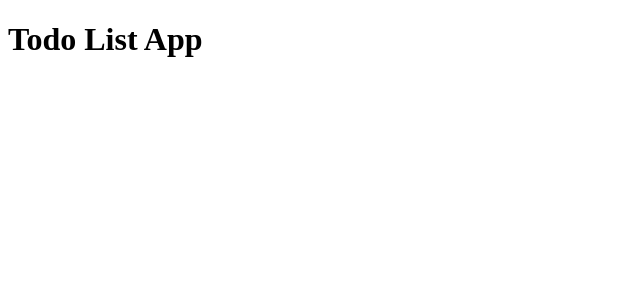
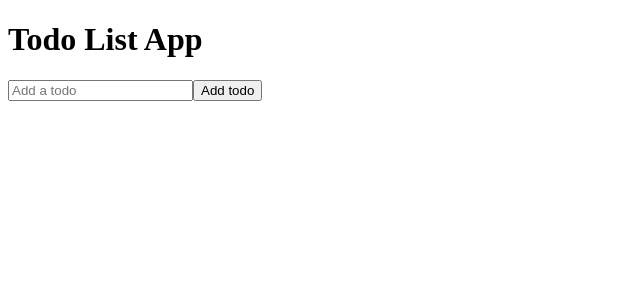
Before and after one commit to Pirci/to-do-list-react, a React (Create React App) app: page / in a window 1280 px wide. Shown: the top 300 px of the page, without its empty margins (0-640 px from the left). Built offline with nearby package versions, Linux system fonts and the light colour scheme.

Commit message:
Update todolist with variable

```diff
--- a/package.json
+++ b/package.json
@@ -8,6 +8,7 @@
     "@testing-library/user-event": "^12.8.3",
     "react": "^17.0.2",
     "react-dom": "^17.0.2",
+    "react-icons": "^4.3.1",
     "react-scripts": "4.0.3",
     "web-vitals": "^1.1.2"
   },
--- a/src/App.js
+++ b/src/App.js
@@ -1,10 +1,11 @@
 import React from 'react';
 import './App.css';
+import TodoList from './components/TodoList';
 
 function App() {
   return (
     <div className="todo-app">
-      <h1>Todo List App</h1>
+      <TodoList />
     </div>
   );
 }
--- a/src/components/Todo.js
+++ b/src/components/Todo.js
@@ -0,0 +1,28 @@
+import React, { useState } from 'react';
+import TodoForm from './TodoForm';
+import { RiCloseCircleLine } from 'react-icons/ri';
+import { TiEdit } from 'react-icons/ti';
+
+function Todo({ todos, completeTodo }) {
+  const [edit, setEdit] = useState({
+    id: null,
+    value: '',
+  });
+
+  return todos.map((todo, index) => (
+    <div
+      className={todo.isComplete ? 'todo-row complete' : 'todo=row'}
+      key={index}
+    >
+      <div key={todo.id} onClick={() => completeTodo(todo.id)}>
+        {todo.text}
+      </div>
+      <div className="icons">
+        <RiCloseCircleLine />
+        <TiEdit />
+      </div>
+    </div>
+  ));
+}
+
+export default Todo;
--- a/src/components/TodoForm.js
+++ b/src/components/TodoForm.js
@@ -0,0 +1,37 @@
+import React, { useState } from 'react';
+
+function TodoForm(props) {
+  const [input, setInput] = useState('');
+
+  const handleChange = (e) => {
+    setInput(e.target.value);
+  };
+
+  const handleSubmit = (e) => {
+    e.preventDefault();
+
+    props.onSubmit({
+      id: Math.floor(Math.random() * 10000),
+      text: input,
+    });
+
+    setInput('');
+  };
+
+  return (
+    <form className="todo-form" onSubmit={handleSubmit}>
+      <input
+        aria-label=""
+        type="text"
+        placeholder="Add a todo"
+        value={input}
+        name="text"
+        className="todo-input"
+        onChange={handleChange}
+      />
+      <button className="todo-button">Add todo</button>
+    </form>
+  );
+}
+
+export default TodoForm;
--- a/src/components/TodoList.js
+++ b/src/components/TodoList.js
@@ -0,0 +1,37 @@
+import React, { useState } from 'react';
+import TodoForm from './TodoForm';
+import Todo from './Todo';
+
+function TodoList() {
+  const [todos, setTodos] = useState([]);
+
+  const addTodo = (todo) => {
+    if (!todo.text || /^\s*$/.test(todo.text)) {
+      return;
+    }
+
+    const newTodos = [todo, ...todos];
+
+    setTodos(newTodos);
+  };
+
+  const completeTodo = (id) => {
+    let updatedTodos = todos.map((todo) => {
+      if (todo.id === id) {
+        todo.isComplete = !todo.isComplete;
+      }
+      return todo;
+    });
+    setTodos(updatedTodos);
+  };
+
+  return (
+    <div>
+      <h1>Todo List App</h1>
+      <TodoForm onSubmit={addTodo} />
+      <Todo todos={todos} completeTodo={completeTodo} />
+    </div>
+  );
+}
+
+export default TodoList;
```
Also changed, not shown: 1 other file (tests, documents, lock files or other folders).
